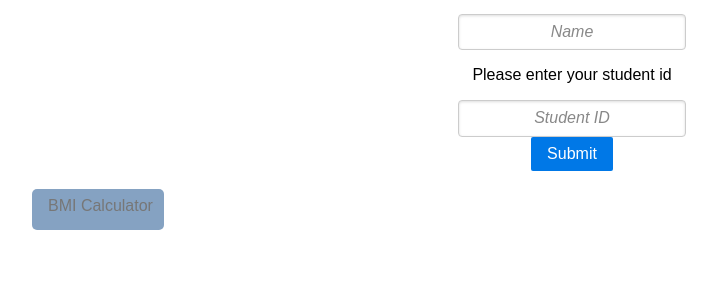
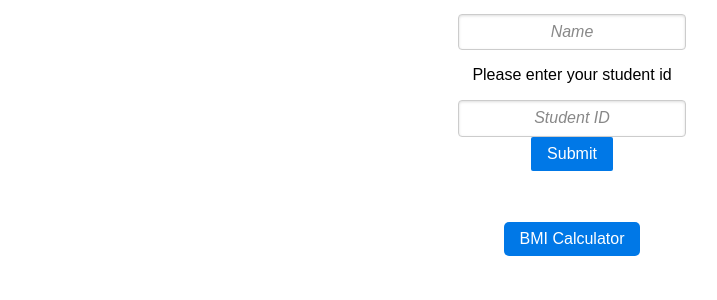
Before and after one commit to tahaturkay/bmi_calculator_site, a Flask app: page / in a window 1280 px wide. Shown: the part 148-448 px from the top of the page, without its empty margins (68-785 px from the left). Run offline with Flask 3, Linux system fonts and the light colour scheme; some libraries are stand-ins or nearby versions.

Commit message:
Update style.css

```diff
--- a/bmi_calculator_site/static/style.css
+++ b/bmi_calculator_site/static/style.css
@@ -18,19 +18,30 @@ input::placeholder {
     text-align: center; /* Yatayda ortalar */
 }
 
+
 .pure-menu-link {
-    width: 100px; /* Genişlik */
-    height: 25px; /* Yükseklik */
-    font-size: 16px; /* Yazı boyutu */
-    padding: 0px; /* İç boşluk */
-    border-radius: 5px; /* Köşeleri yuvarlatma */
-    background-color: #85a2c2; /* Arkaplan rengi */
-    color: rgb(0, 0, 0); /* Yazı rengi */
-    border: none; /* Çerçeve kaldır */
-    cursor: pointer; /* İmleç değişimi */
 
+    display: inline-block; /* Butonu içeriğe göre sınırlı tutar */
+    padding: 10px 20px; /* İçerik ve kenar boşluklarını belirler */
+    background-color: #0078e7;
+    border-radius: 5px; /* Kenarları yuvarlaklaştırır */
+    text-decoration: none; /* Link alt çizgisini kaldırır */
+    color: rgb(255, 255, 255) !important;
+    box-sizing: border-box; /* Padding ve border'ı boyut hesaplamasına dahil eder */
+    transition: background-color 0.3s ease, box-shadow 0.3s ease; /* Yumuşak geçiş efektleri */
 }
 
 .pure-menu-link:hover {
-    background-color: #0056b3; /* Hover rengi */
+    background-color: #0056b3;
+    color:black !important;
+    box-shadow: 0 4px 10px rgba(0, 0, 0, 0.2); /* Hover sırasında gölge efekti */
 }
+
+
+.pure-menu {
+    display: flex;
+    justify-content: center;
+    align-items: center;
+    height: 100px;
+    transition: background-color 0.3s ease, transform 0.3s ease; /* Hareket ve renk değişimini yumuşatır */
+}
```
